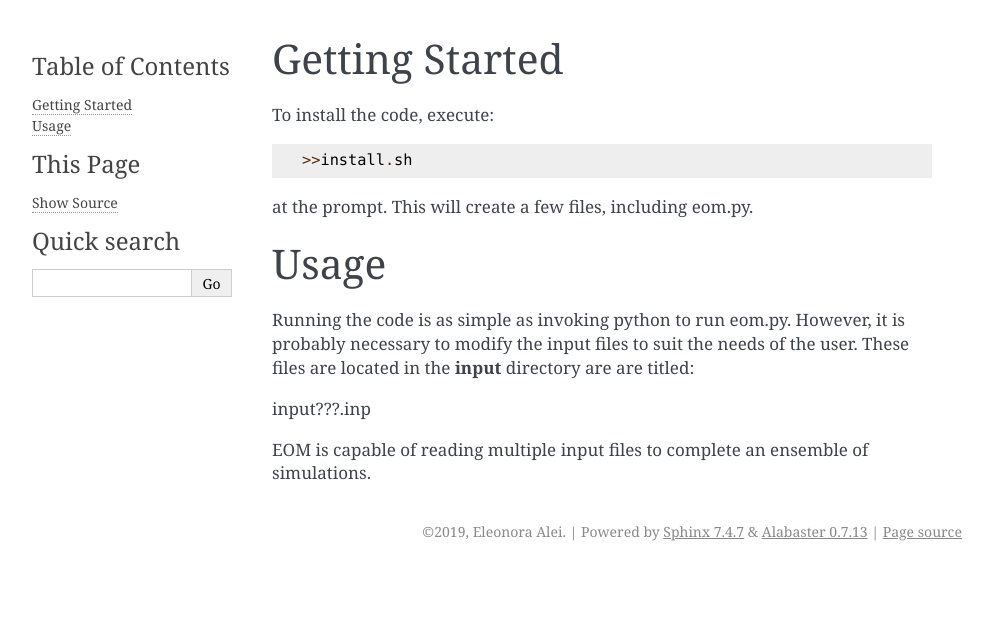
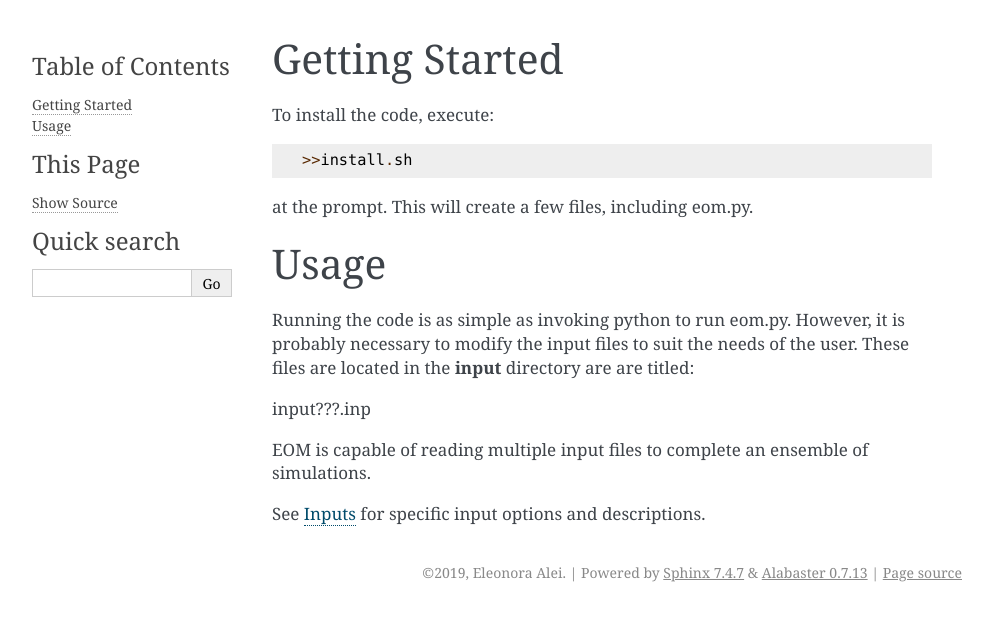
Before and after one commit to dpawlows/ozone, a Sphinx documentation site: the page built from docs/gettingstarted.rst, in a window 1280 px wide. Shown: the top 621 px of the page, without its empty margins (148-1141 px from the left). Built offline with Sphinx 7.4.7, drawn with Linux system fonts in a browser that asks for light colours.

Commit message:
updated docs

```diff
--- a/docs/gettingstarted.rst
+++ b/docs/gettingstarted.rst
@@ -21,3 +21,5 @@ input???.inp
 
 EOM is capable of reading multiple input files to complete an
 ensemble of simulations.
+
+See :doc:`inputs` for specific input options and descriptions.
```
